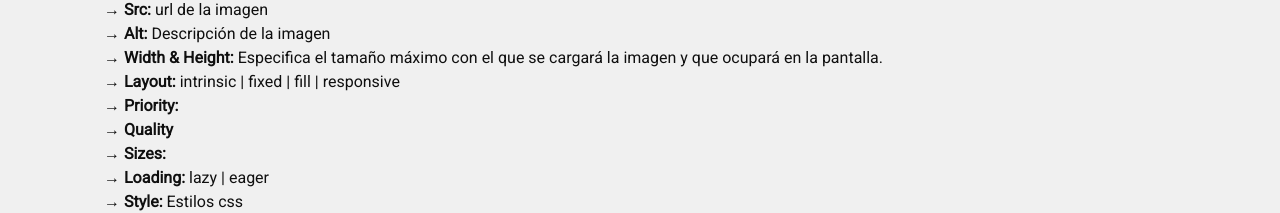
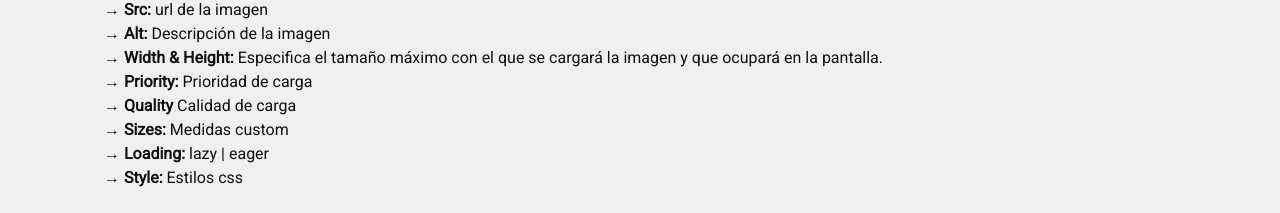
Before and after one commit to gaordonezh/next-pages-app, a Next.js app: page /optimization in a window 1280 px wide. Shown: the part 595-808 px from the top of the page. Built offline with nearby package versions, Linux system fonts and the light colour scheme.

Commit message:
fix: remote unnecesary code

```diff
--- a/src/pages/api/users.ts
+++ b/src/pages/api/users.ts
@@ -20,7 +20,6 @@ export default async function handler(req: NextApiRequest, res: NextApiResponse<
         throw new Error('METHOD NOT FOUND');
     }
   } catch (error) {
-    console.log(error);
     res.status(400).json({ error: true, message: String(error) });
   }
 }
--- a/src/pages/optimization/index.tsx
+++ b/src/pages/optimization/index.tsx
@@ -35,16 +35,13 @@ const OptimizationPage = () => {
           pantalla.
         </Typography>
         <Typography is="p">
-          → <b>Layout:</b> intrinsic | fixed | fill | responsive
+          → <b>Priority:</b> Prioridad de carga
         </Typography>
         <Typography is="p">
-          → <b>Priority:</b>
+          → <b>Quality</b> Calidad de carga
         </Typography>
         <Typography is="p">
-          → <b>Quality</b>
-        </Typography>
-        <Typography is="p">
-          → <b>Sizes:</b>
+          → <b>Sizes:</b> Medidas custom
         </Typography>
         <Typography is="p">
           → <b>Loading:</b> lazy | eager
--- a/src/utils/constants.ts
+++ b/src/utils/constants.ts
@@ -2,7 +2,7 @@ import { LinksProps } from '@/interfaces/global';
 
 export const storageKey = 'nextjs@list';
 
-export const AppTitle = 'Next.js: Arquitectura, Renderizado y Optimización en Aplicaciones Web';
+export const AppTitle = 'Next.js: Enrutamiento, Renderizado y Optimización en Aplicaciones Web';
 
 export const links: LinksProps = [
   {
```
